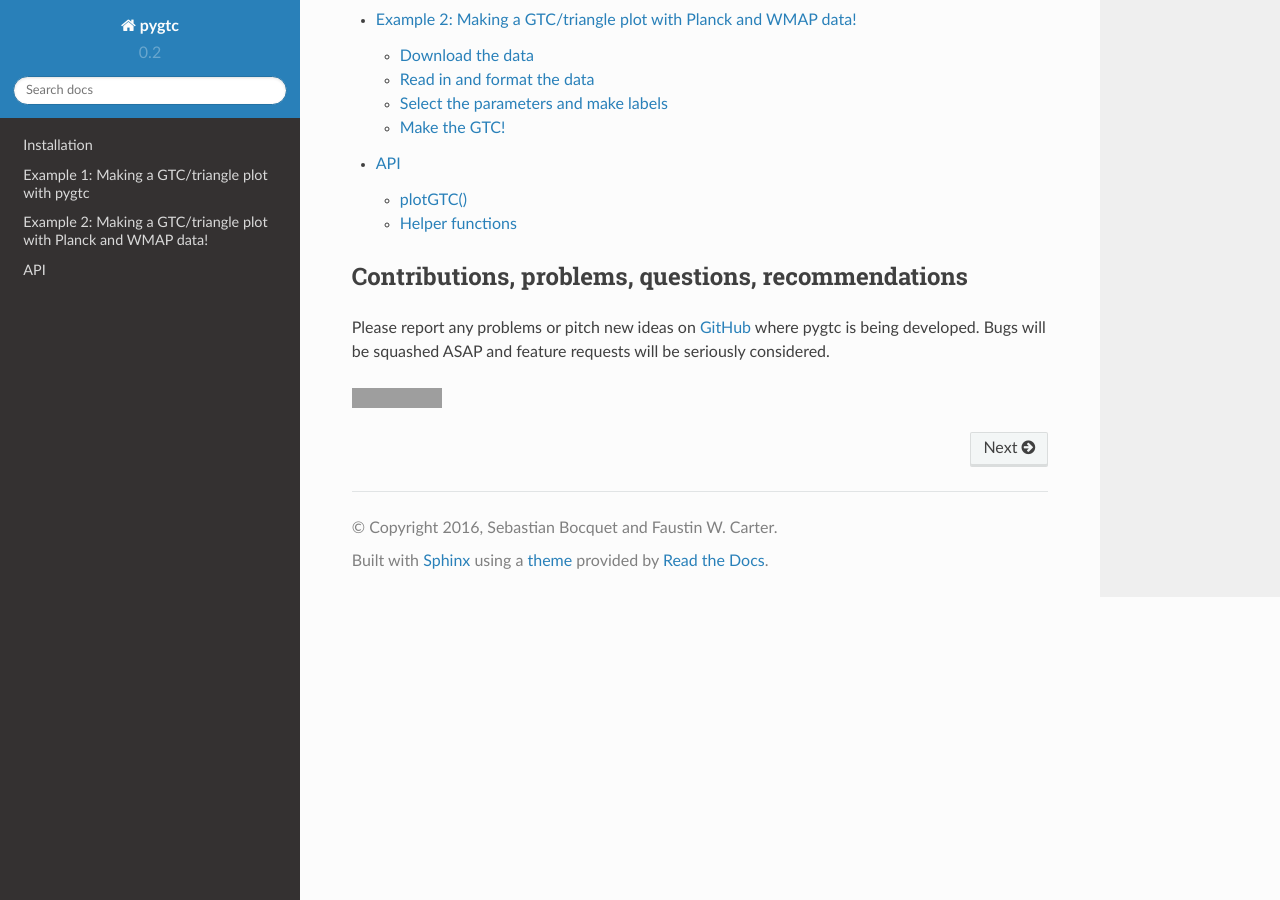
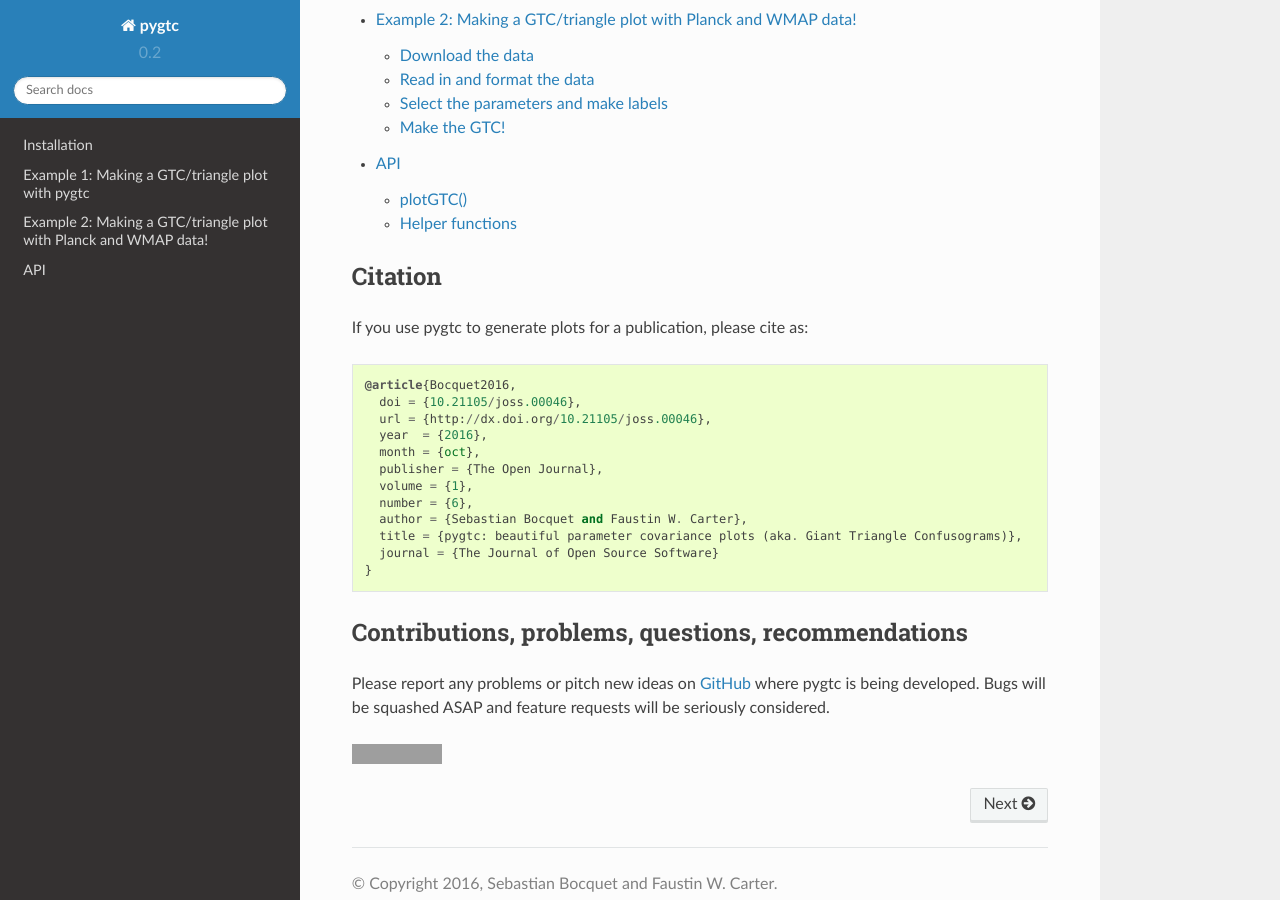
Before and after one commit to SebastianBocquet/pygtc, a Sphinx documentation site: the page built from docs/index.rst, in a window 1280 px wide and 900 px high, scrolled down 2002 px. Built offline with Sphinx 7.4.7 and the Read the Docs theme 2.0.0, drawn with Linux system fonts in a browser that asks for light colours; grey boxes are pictures that could not be loaded.

Commit message:
add JOSS citation to docs and readme

```diff
--- a/docs/index.rst
+++ b/docs/index.rst
@@ -53,6 +53,22 @@ Contents:
    demo2.rst
    api.rst
 
+Citation
+--------
+If you use pygtc to generate plots for a publication, please cite as::
+
+ @article{Bocquet2016,
+   doi = {10.21105/joss.00046},
+   url = {http://dx.doi.org/10.21105/joss.00046},
+   year  = {2016},
+   month = {oct},
+   publisher = {The Open Journal},
+   volume = {1},
+   number = {6},
+   author = {Sebastian Bocquet and Faustin W. Carter},
+   title = {pygtc: beautiful parameter covariance plots (aka. Giant Triangle Confusograms)},
+   journal = {The Journal of Open Source Software}
+ }
 
 Contributions, problems, questions, recommendations
 ---------------------------------------------------
```
Also changed, not shown: README.rst (+17 -0 lines), 5 other files.
